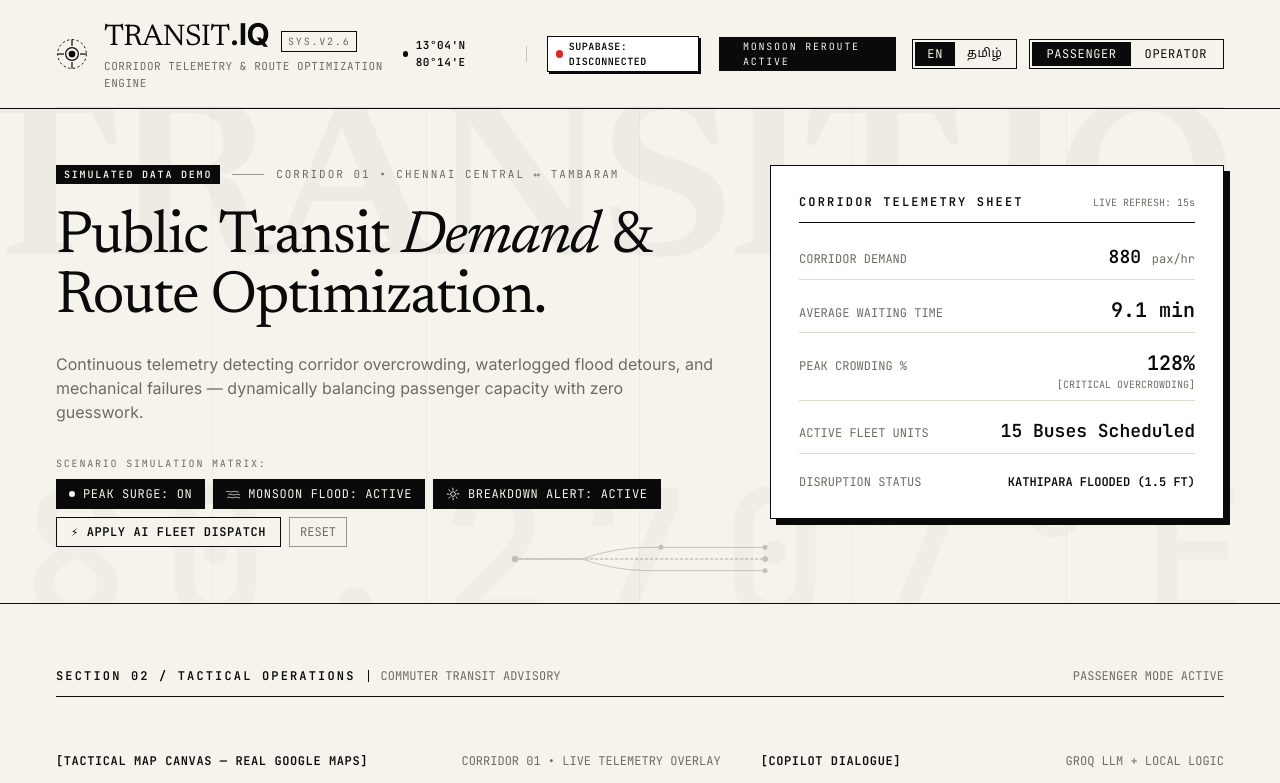
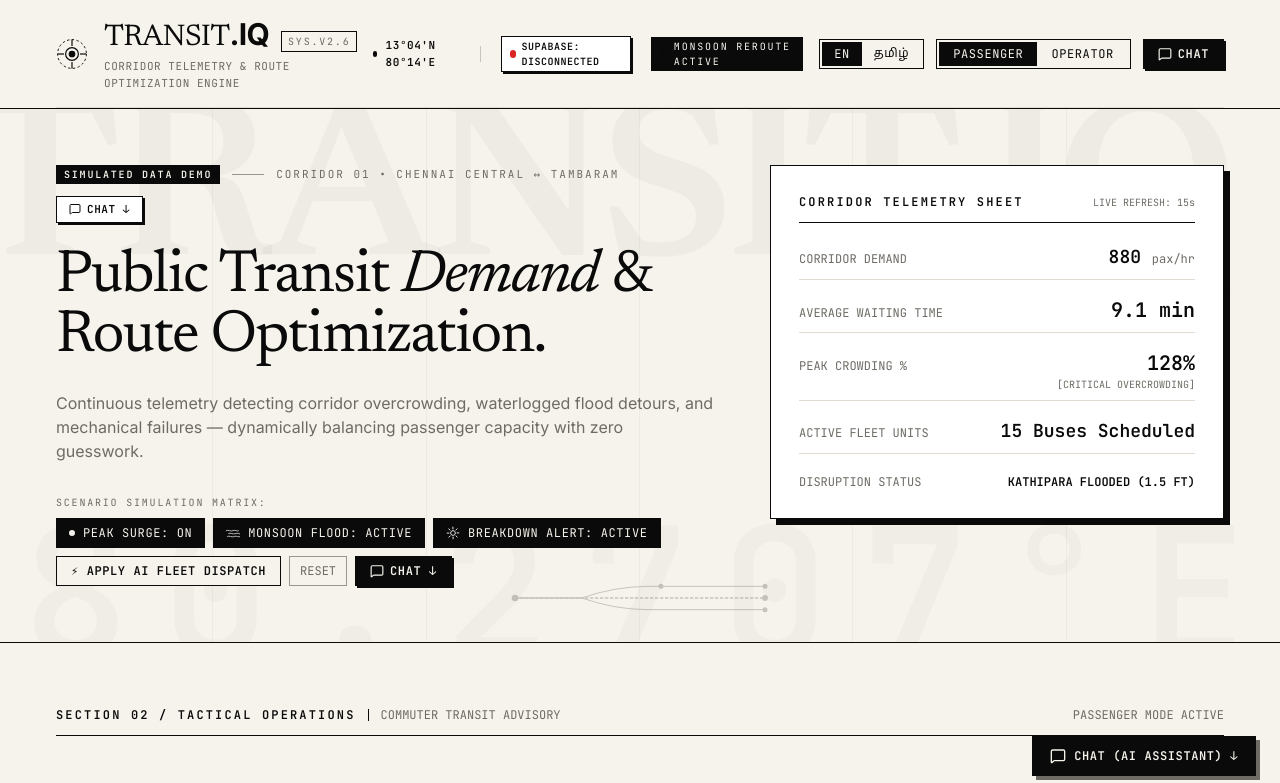
Before and after one commit to sarmikajayakumar/Transit--IQ, a React (Vite) app: page / in a window 1280 px wide. Shown: the top 783 px of the page. Built offline with nearby package versions, Linux system fonts and the light colour scheme; no server answers.

Commit message:
Add Chat popup buttons with smooth scrolling to chat area

```diff
--- a/src/App.jsx
+++ b/src/App.jsx
@@ -7,6 +7,8 @@ import TransitMap from './components/TransitMap';
 import PassengerView from './components/PassengerView';
 import OperatorDashboard from './components/OperatorDashboard';
 import Chatbot from './components/Chatbot';
+import { MessageSquare } from 'lucide-react';
+import { scrollToChat } from './lib/navigation';
 
 function DashboardContent() {
   const { role, language } = useTransit();
@@ -58,7 +60,7 @@ function DashboardContent() {
           </div>
 
           {/* Right Column (5 of 12 cols = ~42% width): Bilingual Tamil/English AI Copilot */}
-          <div className="lg:col-span-5 xl:col-span-5 space-y-4 sticky top-6">
+          <div id="chat-area" className="lg:col-span-5 xl:col-span-5 space-y-4 sticky top-6 scroll-mt-6 transition-all duration-300">
             <div className="flex items-center justify-between font-mono text-xs">
               <span className="font-bold text-[#0A0A0A] uppercase tracking-wider">
                 [COPILOT DIALOGUE]
@@ -101,6 +103,18 @@ function DashboardContent() {
           </AnimatePresence>
         </div>
 
+        {/* Floating Quick Action Popup Pill */}
+        <motion.button
+          onClick={scrollToChat}
+          whileHover={{ scale: 1.05 }}
+          whileTap={{ scale: 0.95 }}
+          className="fixed bottom-6 right-6 z-50 flex items-center gap-2 px-4 py-2.5 bg-[#0A0A0A] text-[#F6F3EC] border-2 border-[#0A0A0A] shadow-[4px_4px_0px_#6E6B65] font-mono text-xs font-bold uppercase tracking-wider cursor-pointer hover:bg-[#FFFFFF] hover:text-[#0A0A0A] transition-colors"
+          title="Go to AI Assistant Chat"
+        >
+          <MessageSquare className="w-4 h-4" />
+          <span>Chat (AI Assistant) ↓</span>
+        </motion.button>
+
       </main>
 
       {/* 4. Editorial Archival Footer */}
--- a/src/components/EditorialHeroCanvas.jsx
+++ b/src/components/EditorialHeroCanvas.jsx
@@ -2,6 +2,8 @@ import React from 'react';
 import { motion } from 'framer-motion';
 import { useTransit } from '../context/TransitContext';
 import { CorridorBranchSvg, TransitCrosshairSvg, RadarWaveSvg, TechnicalGearSvg, FloodIsobarSvg } from './CustomIcons';
+import { MessageSquare } from 'lucide-react';
+import { scrollToChat } from '../lib/navigation';
 
 export default function EditorialHeroCanvas() {
   const {
@@ -66,6 +68,7 @@ export default function EditorialHeroCanvas() {
           <div className="lg:col-span-7 space-y-6">
 
             {/* Metadata Kicker */}
+            <div className="flex items-center justify-between flex-wrap gap-3">
               <div className="flex items-center gap-3">
                 <span className="font-mono text-[10px] tracking-widest uppercase bg-[#0A0A0A] text-[#F6F3EC] px-2 py-0.5 font-semibold">
                   SIMULATED DATA DEMO
@@ -74,6 +77,17 @@ export default function EditorialHeroCanvas() {
                 <span className="font-mono text-[11px] tracking-widest uppercase text-[#6E6B65]">
                   CORRIDOR 01 • CHENNAI CENTRAL ↔ TAMBARAM
                 </span>
+              </div>
+
+              {/* Chat Popup Trigger Button */}
+              <button
+                onClick={scrollToChat}
+                className="font-mono text-[11px] font-bold uppercase tracking-wider flex items-center gap-1.5 px-3 py-1 bg-[#FFFFFF] border border-[#0A0A0A] shadow-[2px_2px_0px_#0A0A0A] hover:bg-[#0A0A0A] hover:text-[#F6F3EC] transition-all cursor-pointer"
+                title="Jump to Chat Area"
+              >
+                <MessageSquare className="w-3 h-3" />
+                <span>{isTamil ? "உரையாடல் பகுதி" : "Chat"} ↓</span>
+              </button>
             </div>
 
             {/* Primary High-Contrast Typography */}
@@ -166,6 +180,16 @@ export default function EditorialHeroCanvas() {
                   RESET
                 </button>
 
+                {/* Jump to Chat */}
+                <button
+                  onClick={scrollToChat}
+                  className="px-3.5 py-1.5 font-mono text-xs uppercase tracking-wider font-bold border border-[#0A0A0A] bg-[#0A0A0A] text-[#F6F3EC] hover:bg-[#FFFFFF] hover:text-[#0A0A0A] transition-all flex items-center gap-1.5 shadow-[2px_2px_0px_#0A0A0A] cursor-pointer"
+                  title="Scroll to Chat Area"
+                >
+                  <MessageSquare className="w-3.5 h-3.5" />
+                  <span>Chat ↓</span>
+                </button>
+
               </div>
             </div>
 
--- a/src/components/Header.jsx
+++ b/src/components/Header.jsx
@@ -3,6 +3,8 @@ import { motion } from 'framer-motion';
 import { useTransit } from '../context/TransitContext';
 import { TransitCrosshairSvg, RadarWaveSvg } from './CustomIcons';
 import { checkSupabaseConnection } from '../lib/supabaseClient';
+import { MessageSquare } from 'lucide-react';
+import { scrollToChat } from '../lib/navigation';
 
 export default function Header() {
   const { language, setLanguage, role, setRole, t, floodActive } = useTransit();
@@ -117,6 +119,16 @@ export default function Header() {
               </button>
             </div>
 
+            {/* Chat Action Button / Popup trigger */}
+            <button
+              onClick={scrollToChat}
+              className="flex items-center gap-1.5 px-3.5 py-1.5 text-xs font-mono uppercase tracking-wider font-bold border border-[#0A0A0A] bg-[#0A0A0A] text-[#F6F3EC] hover:bg-[#FFFFFF] hover:text-[#0A0A0A] transition-all shadow-[2px_2px_0px_#0A0A0A] cursor-pointer"
+              title="Go to AI Assistant Chat"
+            >
+              <MessageSquare className="w-3.5 h-3.5" />
+              <span>{isTamil ? "உரையாடல்" : "Chat"}</span>
+            </button>
+
           </div>
 
         </div>
--- a/src/index.css
+++ b/src/index.css
@@ -3,6 +3,9 @@
 @tailwind utilities;
 
 @layer base {
+  html {
+    scroll-behavior: smooth;
+  }
   body {
     @apply bg-[#F6F3EC] text-[#0A0A0A] min-h-screen font-sans;
     font-feature-settings: "cv02", "cv03", "cv04", "cv11";
--- /dev/null
+++ b/src/lib/navigation.js
@@ -0,0 +1,23 @@
+/**
+ * Smoothly scrolls the viewport to the Chatbot area and focuses input
+ */
+export function scrollToChat() {
+  const chatEl = document.getElementById('chat-area');
+  if (chatEl) {
+    chatEl.scrollIntoView({ behavior: 'smooth', block: 'start' });
+
+    // High-contrast editorial highlight ring on arrival
+    chatEl.classList.add('ring-4', 'ring-[#0A0A0A]', 'transition-all', 'duration-300');
+    setTimeout(() => {
+      chatEl.classList.remove('ring-4', 'ring-[#0A0A0A]');
+    }, 1500);
+
+    // Focus the chat text input after scrolling
+    setTimeout(() => {
+      const input = chatEl.querySelector('input');
+      if (input) {
+        input.focus();
+      }
+    }, 500);
+  }
+}
```
Lines whose indentation alone changed are shown as unchanged.
